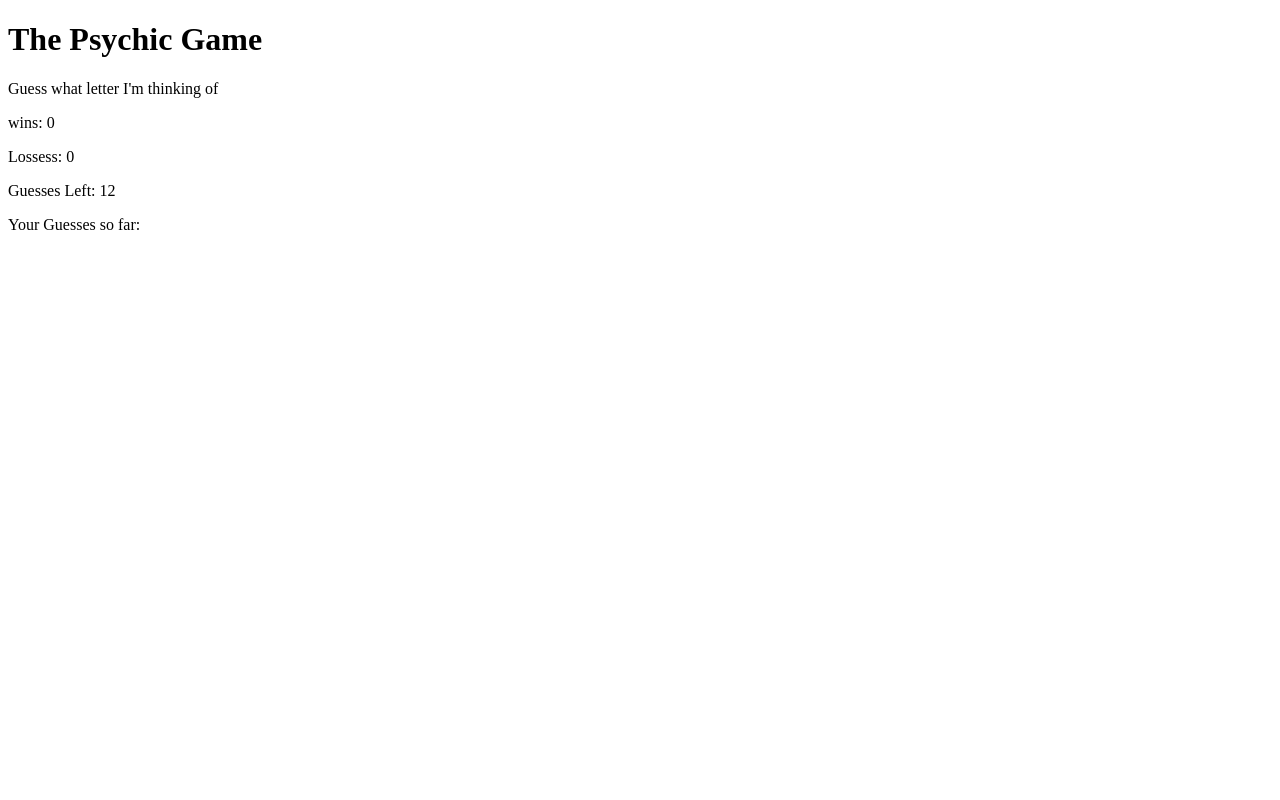
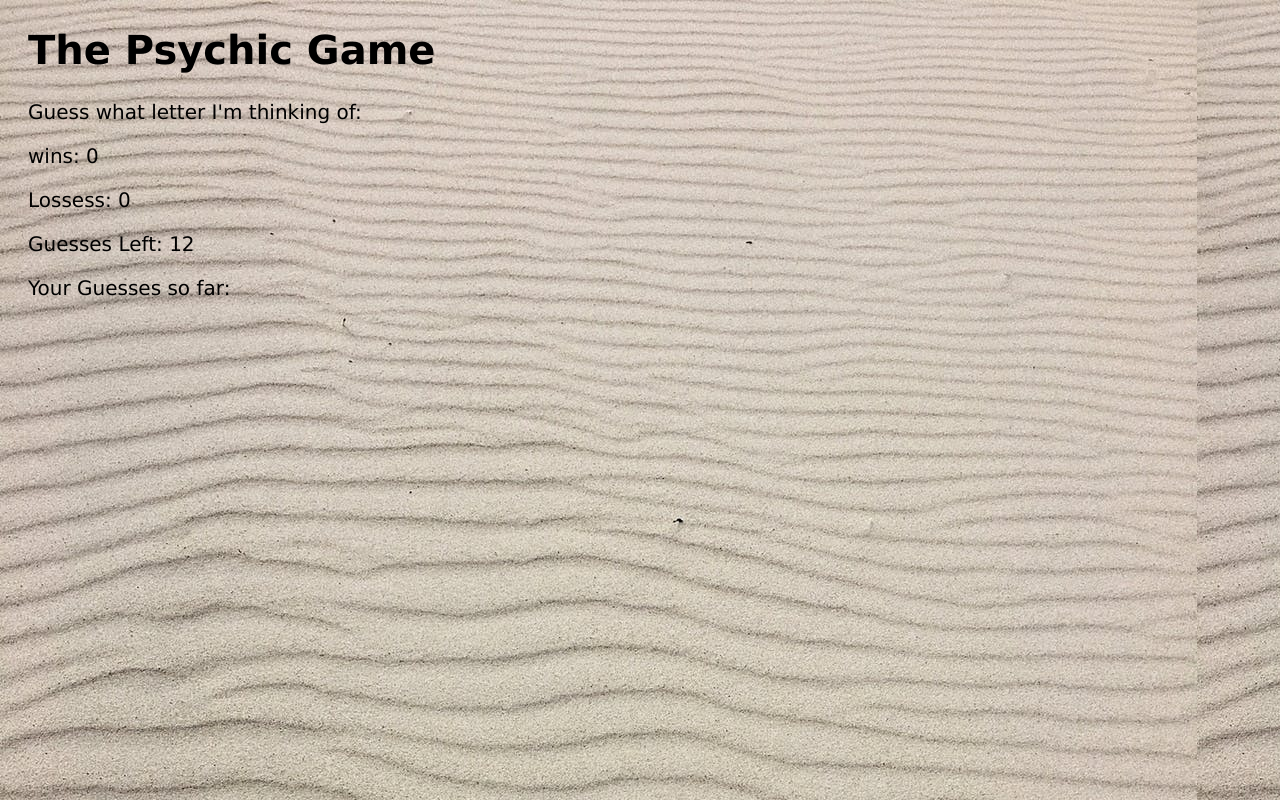
Before and after one commit to littlefish-tech/Psychic-Game, a plain HTML site: page index.html in a window 1280 px wide. Drawn offline with Linux system fonts and the light colour scheme.

Commit message:
update css

```diff
--- a/assets/css/reset.css
+++ b/assets/css/reset.css
@@ -0,0 +1,147 @@
+/* http://meyerweb.com/eric/tools/css/reset/
+   v2.0 | 20110126
+   License: none (public domain)
+*/
+
+html,
+body,
+div,
+span,
+applet,
+object,
+iframe,
+h1,
+h2,
+h3,
+h4,
+h5,
+h6,
+p,
+blockquote,
+pre,
+a,
+abbr,
+acronym,
+address,
+big,
+cite,
+code,
+del,
+dfn,
+em,
+img,
+ins,
+kbd,
+q,
+s,
+samp,
+small,
+strike,
+strong,
+sub,
+sup,
+tt,
+var,
+b,
+u,
+i,
+center,
+dl,
+dt,
+dd,
+ol,
+ul,
+li,
+fieldset,
+form,
+label,
+legend,
+table,
+caption,
+tbody,
+tfoot,
+thead,
+tr,
+th,
+td,
+article,
+aside,
+canvas,
+details,
+embed,
+figure,
+figcaption,
+footer,
+header,
+hgroup,
+menu,
+nav,
+output,
+ruby,
+section,
+summary,
+time,
+mark,
+audio,
+video {
+
+  /* Box-model */
+  padding: 0;
+
+  /* Positioning */
+  margin: 0;
+  font: inherit;
+
+  /* Typography */
+  font-size: 100%;
+  vertical-align: baseline;
+
+  /* Visual */
+  border: 0;
+}
+
+/* HTML5 display-role reset for older browsers */
+article,
+aside,
+details,
+figcaption,
+figure,
+footer,
+header,
+hgroup,
+menu,
+nav,
+section {
+  display: block;
+}
+
+body {
+  line-height: 1;
+}
+
+ol,
+ul {
+  list-style: none;
+}
+
+blockquote,
+q {
+  quotes: none;
+}
+
+blockquote:before,
+blockquote:after,
+q:before,
+q:after {
+
+  /* Misc */
+  content: "";
+  content: none;
+}
+
+table {
+  border-spacing: 0;
+
+  /* Visual */
+  border-collapse: collapse;
+}
--- a/assets/css/style.css
+++ b/assets/css/style.css
@@ -1,3 +1,9 @@
 body {
-    background-image: url("1.jpeg");
+    background-image: url("../../1.jpeg");
+    background-repeat: repeat-x
 }
+.pContainer{
+    font-family: 'Lucida Sans', 'Lucida Sans Regular', 'Lucida Grande', 'Lucida Sans Unicode', Geneva, Verdana, sans-serif;
+    font-size: 20px;
+    margin-left: 20px;
+}
--- a/index.html
+++ b/index.html
@@ -7,17 +7,19 @@
     <title>Psychic Game</title>
     <link rel="stylesheet" type="text/css" href="assets/css/style.css">
 </head>
-<body>
-<div>
+<body >
+<div class = "pContainer">
+        <div class = "bodyContainer">
         <p id="directions-text">
             <h1>The Psychic Game</h1>
-            <p>Guess what letter I'm thinking of</p>
+            <p>Guess what letter I'm thinking of:</p>
         </p>
 
         <p>wins: <span id="wins-text"></span></p>
         <p>Lossess: <span id="losses-text"></span></p>
         <p>Guesses Left: <span id="guessesLeft-text"></span></p>
         <p>Your Guesses so far: <span id="yourGuessesSoFar-text"></span></p>
+        </div>
 </div>
 
     <script>
```
Also changed, not shown: 1.jpeg (renamed from assets/image/1.jpeg), 1 other file.
